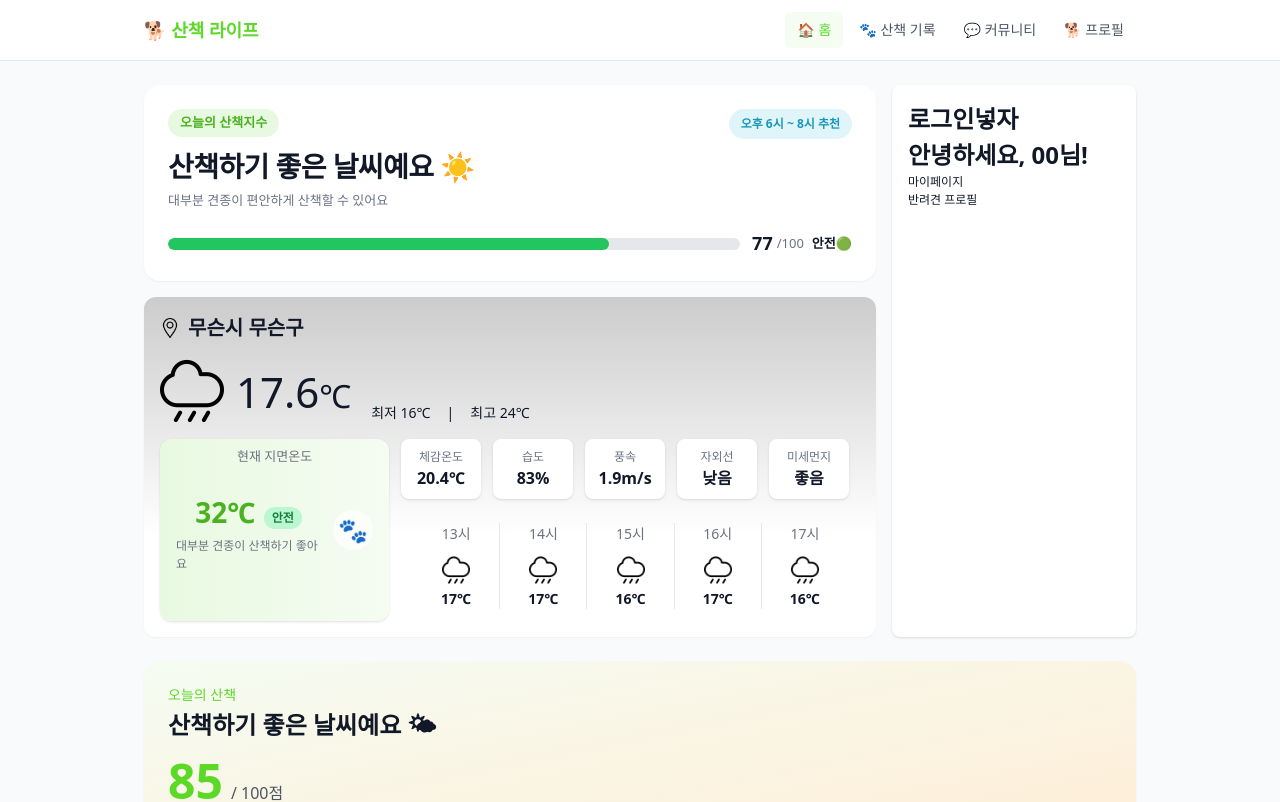
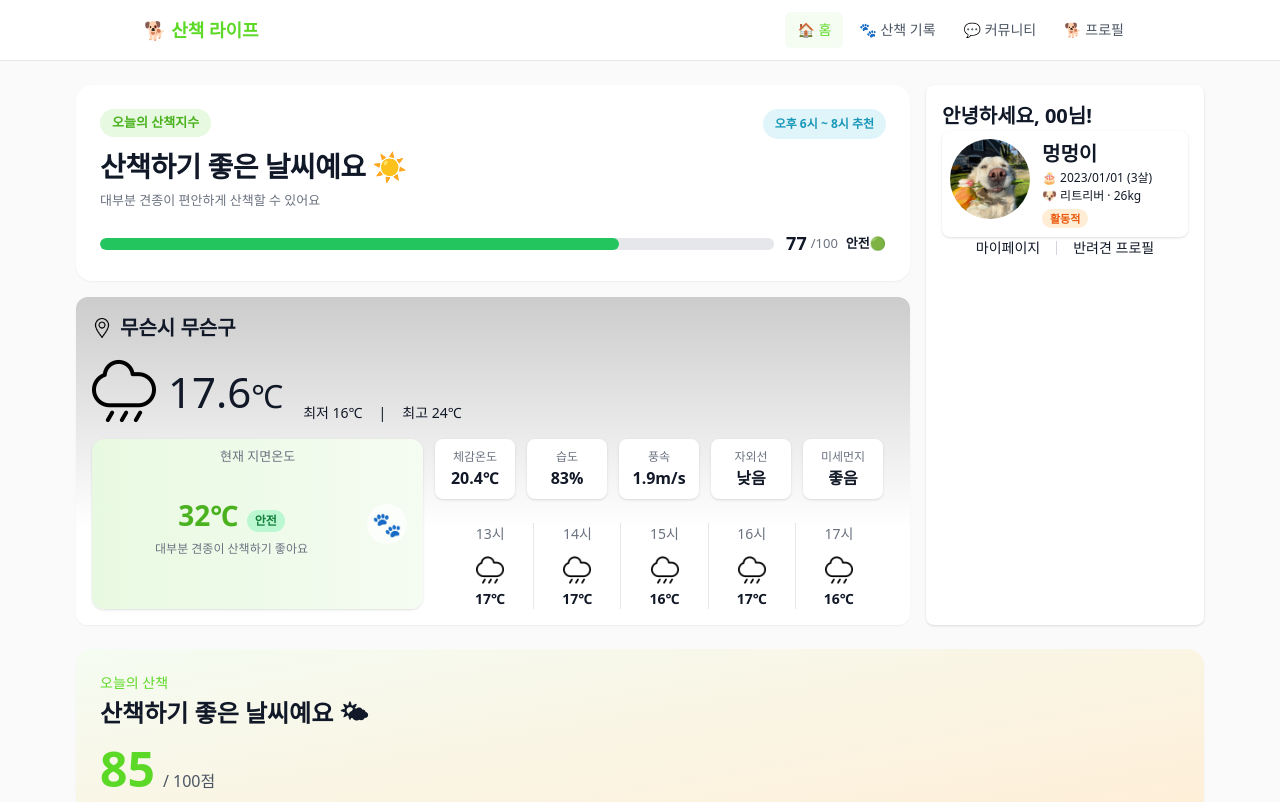
Before and after one commit to wodud17711/first-team-project, a React (Vite) app in the folder frontend/: page / in a window 1280 px wide. Shown: the top 802 px of the page. Built offline with nearby package versions, Linux system fonts and the light colour scheme.

Commit message:
feat: 홈화면 사용자 인터페이스 제작 중

```diff
--- a/frontend/src/components/Layout.jsx
+++ b/frontend/src/components/Layout.jsx
@@ -34,7 +34,7 @@ function Layout() {
         </div>
       </header>
 
-      <main className="flex-1 max-w-5xl w-full mx-auto px-4 py-6">
+      <main className="flex-1 max-w-6xl w-full mx-auto px-3 py-6">
         <Outlet />
       </main>
 
--- a/frontend/src/components/WalkScore.jsx
+++ b/frontend/src/components/WalkScore.jsx
@@ -57,49 +57,12 @@
 // const score = calculateWalkScore()
 
 
- // 날씨 적합도 점수(원모양) - 홈에 들어감
-// function WalkScore() {
-
-//     const score = 91   // 현재 산책 점수 (나중에 실제 결과 도출로 나올 자리), 점수에 맞게 점수%만큼 원이 참
-//     const radius = 75  // 원 크기
-//     const stroke = 15  // 원 두께
-
-//     const normalizedRadius = radius - stroke / 2  // 실제 원 반지름 계산
-//     const circumference = normalizedRadius * 2 * Math.PI  // 원 둘레 계산
-
-//     const strokeDashoffset = circumference - (score/100) * circumference  // 진행률 계산
-
-
-//   return (
-//     <div className="relative w-[150px] h-[150px] flex items-center justify-center">
-
-//         <svg height={radius*2} width={radius*2} className="rotate-[-90deg]">
-//             {/* 배경 원 */}
-//             <circle stroke="#E5E7EB" fill="transparent" strokeWidth={stroke}
-//                     r={normalizedRadius} cx={radius} cy={radius}/>
-
-//             {/* 진행률 원 */}
-//             <circle stroke="#7BE27B" fill="transparent" strokeWidth={stroke}
-//                     strokeLinecap="round" strokeDasharray={circumference + ' ' + circumference}
-//                     strokeDashoffset={strokeDashoffset}
-//                     r={normalizedRadius} cx={radius} cy={radius}/>
-//         </svg>
-
-//         {/* 원 안 가운데 텍스트 */}
-//         <div className="absolute flex flex-col items-center">
-//             <h1 className="text-[32px] font-bold leading-none">91점</h1>
-//             <span className="text-[20px] text-gray-500">/100</span>
-//         </div>
-
-//     </div>
-//   )
-// }
-
-// export default WalkScore
-
 
 // 날씨 적합도 점수(막대 그래프)
 function WalkScore({ score = 77 }) {
+
+  // 점수 0~100으로 제한
+  score = Math.max(0, Math.min(score, 100));
 
   const getScoreMeta = (score) => {
     if (score >= 70) {
--- a/frontend/src/components/WeatherCard.jsx
+++ b/frontend/src/components/WeatherCard.jsx
@@ -126,7 +126,7 @@ function WeatherCard() {
             </div>
 
             {/* 시간별 날씨 */}
-            <div className="flex justify-center overflow-x-auto p-3">
+            <div className="flex justify-center overflow-x-auto px-3 pt-3">
                 {weatherData.map((weather, index) => (
                     <div
                         key={index}
--- a/frontend/src/index.css
+++ b/frontend/src/index.css
@@ -7,8 +7,11 @@
     height: 100%;
   }
   body {
-    @apply bg-gray-50 text-gray-900 antialiased;
+    @apply bg-[#FAFAFA] text-gray-900 antialiased;
     font-family: system-ui, -apple-system, 'Segoe UI', Roboto, 'Apple SD Gothic Neo',
       'Noto Sans KR', sans-serif;
   }
 }
+
+
+/* 배경색 원래 bg-gray-50 이었음 */
--- a/frontend/src/pages/Home.jsx
+++ b/frontend/src/pages/Home.jsx
@@ -1,6 +1,9 @@
 // 컴포넌트
 import WeatherCard from '../components/WeatherCard'
 import WalkScore from '../components/WalkScore'
+
+// 강아지 테스트 사진
+import dogImg1 from '../assets/dogImg1.jpg'
 
 // 일단 홈화면 첫 줄부터 만들어 본 다음 로그인, 회원가입 페이지 작성
 // 폰트 적용은 나중에, 일단 배치부터
@@ -36,13 +39,32 @@ function Home() {
 
         {/* 오른쪽 섹션 - 로그인(사용자 인터페이스) */}
         <div className="bg-white rounded-lg shadow p-4">
-          <p className='text-[24px] font-bold'>로그인넣자</p>
-          <p className='text-[24px] font-bold'>안녕하세요, 00님!</p>
-          <div>
-            <p className='text-[12px]'>마이페이지</p>
-            <p className='text-[12px]'>반려견 프로필</p>
+          <p className='text-[20px] font-bold'>안녕하세요, 00님!</p>
+
+          {/* 강아지 프로필 */}
+          <div className='flex bg-white rounded-lg shadow p-2 gap-3'>
+            <img src={dogImg1} alt='강아지사진' className='w-20 h-20 rounded-full object-cover'/>
+            <div>
+              <p className='text-[20px] font-bold'>멍멍이</p>
+              <p className='text-[12px]'>🎂 2023/01/01 (3살)</p>
+              <p className='text-[12px]'>🐶 리트리버 · 26kg</p>
+              <span className='
+                px-2 py-[2px]
+                rounded-full
+                bg-orange-100 text-orange-600
+                text-[11px] font-bold
+              '>
+                활동적
+              </span>
+
+            </div>
           </div>
 
+          <div className='flex justify-center items-center gap-4'>
+            <p className='text-[14px]'>마이페이지</p>
+            <div className='w-px h-[14px] bg-gray-300 flex items-center'/>
+            <p className='text-[14px]'>반려견 프로필</p>
+          </div>
         </div>
 
       </section>
```
Also changed, not shown: frontend/src/assets/dogImg1.jpg (added).
